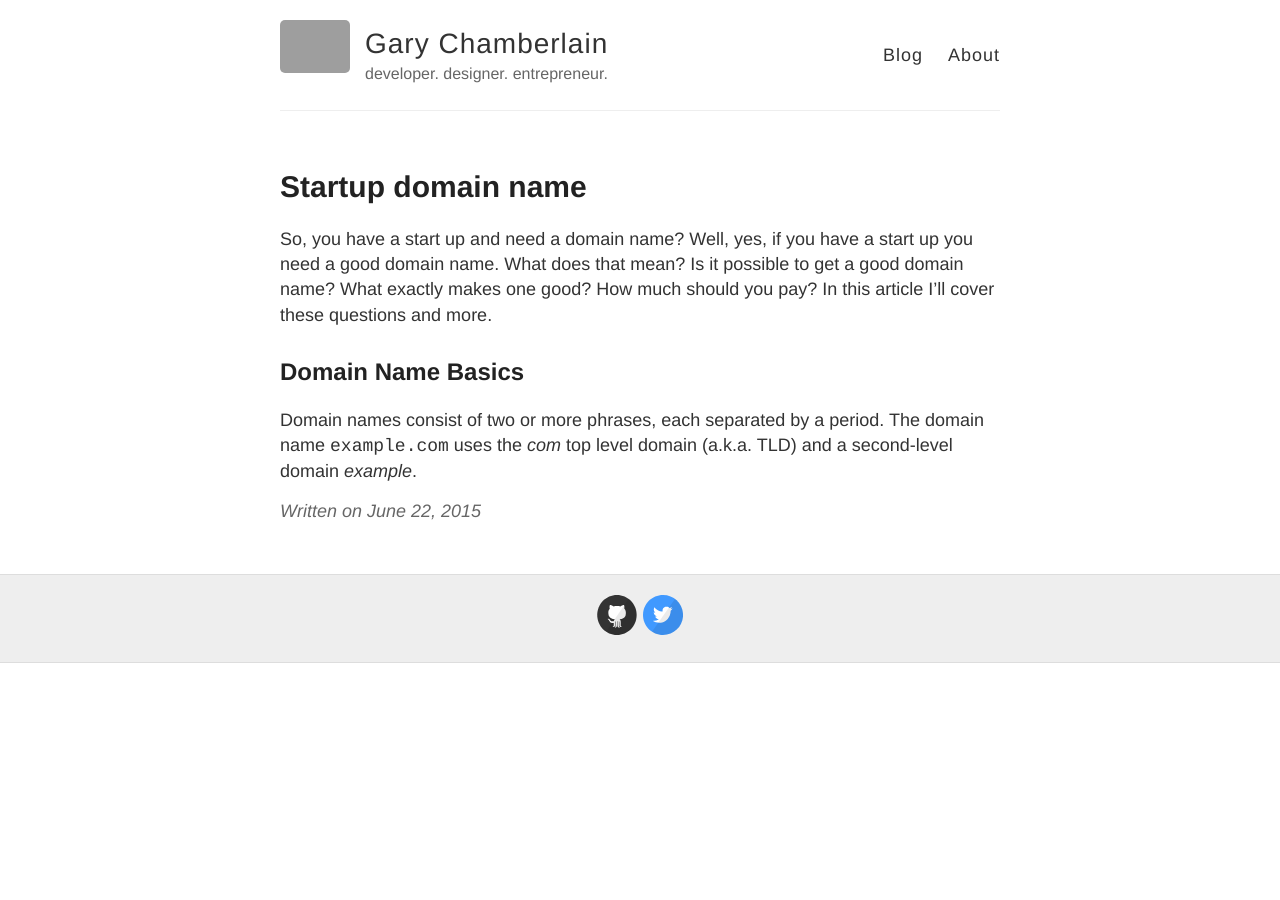
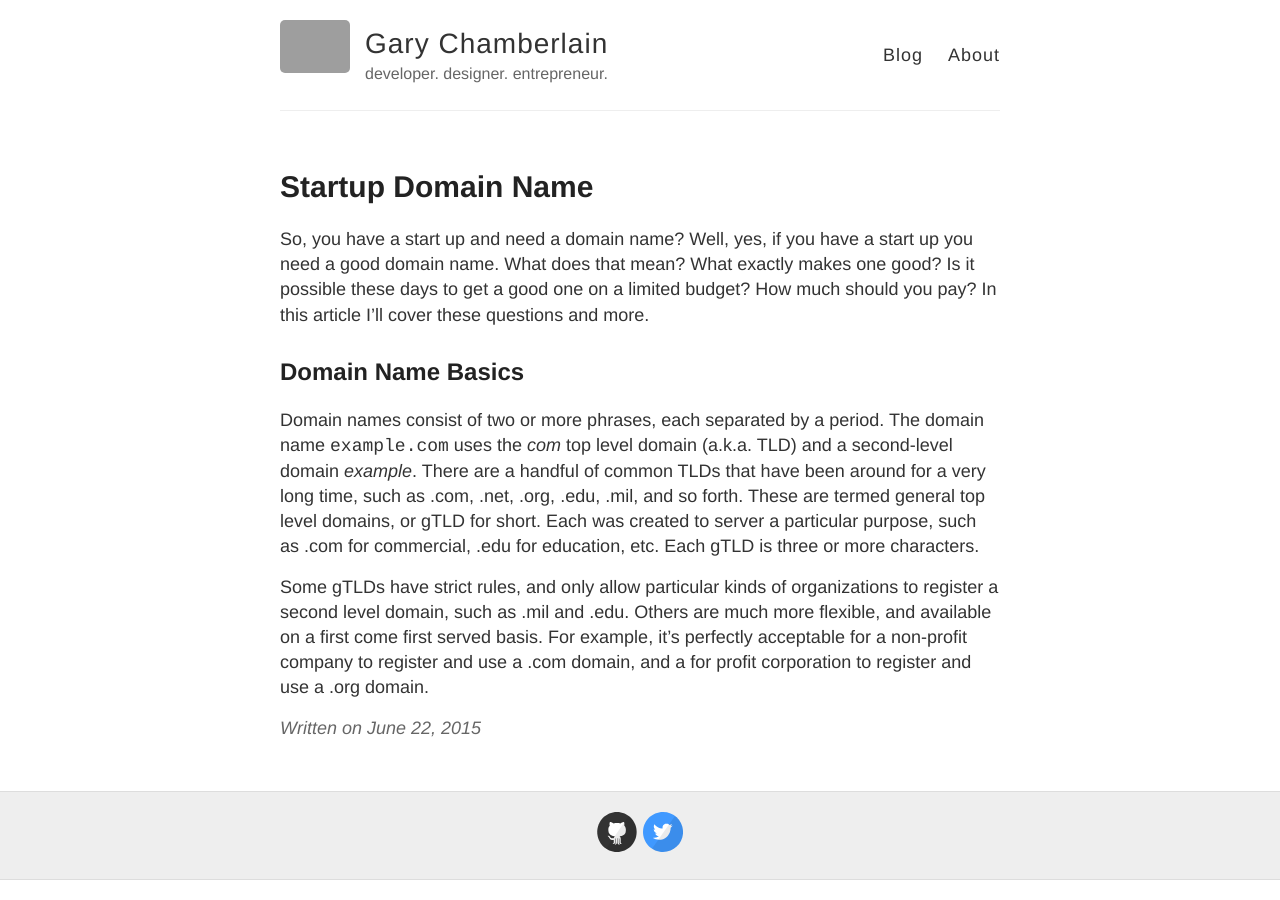
Before and after one commit to GaryChamberlain/garychamberlain.github.io, a Jekyll site: the page built from _posts/2015-6-22-Hello-World.md, in a window 1280 px wide. Built offline with Jekyll 4.4.1, drawn with Linux system fonts in a browser that asks for light colours; Markdown is read by kramdown in place of the engine named in the settings; grey boxes are pictures that could not be loaded.

Commit message:
Updated 2015-6-22-Hello-World.md

```diff
--- a/_posts/2015-6-22-Hello-World.md
+++ b/_posts/2015-6-22-Hello-World.md
@@ -1,12 +1,14 @@
 ---
 layout: post
-title: Startup domain name
+title: Startup Domain Name
 published: true
 ---
 
 
-So, you have a start up and need a domain name?  Well, yes, if you have a start up you need a good domain name.  What does that mean?  Is it possible to get a good domain name?  What exactly makes one good?  How much should you pay?  In this article I'll cover these questions and more.
+So, you have a start up and need a domain name?  Well, yes, if you have a start up you need a good domain name.  What does that mean?  What exactly makes one good? Is it possible these days to get a good one on a limited budget?  How much should you pay?  In this article I'll cover these questions and more.
 
 ## Domain Name Basics
 
-Domain names consist of two or more phrases, each separated by a period. The domain name `example.com` uses the _com_ top level domain (a.k.a. TLD) and a second-level domain _example_.
+Domain names consist of two or more phrases, each separated by a period. The domain name `example.com` uses the _com_ top level domain (a.k.a. TLD) and a second-level domain _example_.  There are a handful of common TLDs that have been around for a very long time, such as .com, .net, .org, .edu, .mil, and so forth.  These are termed general top level domains, or gTLD for short.  Each was created to server a particular purpose, such as .com for commercial, .edu for education, etc. Each gTLD is three or more characters.
+
+Some gTLDs have strict rules, and only allow particular kinds of organizations to register a second level domain, such as .mil and .edu. Others are much more flexible, and available on a first come first served basis. For example, it's perfectly acceptable for a non-profit company to register and use a .com domain, and a for profit corporation to register and use a .org domain.
```
